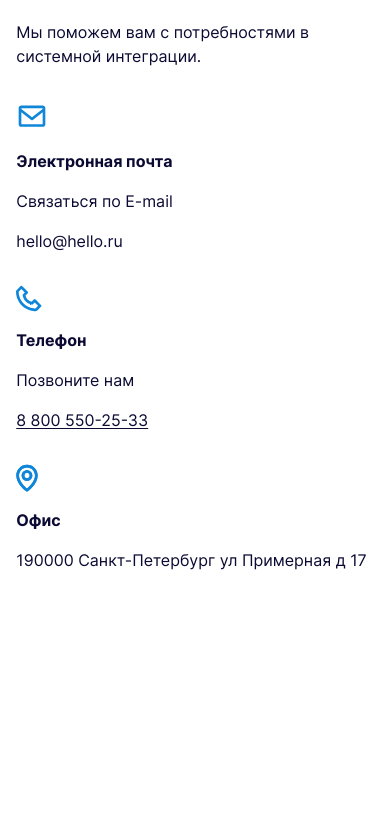
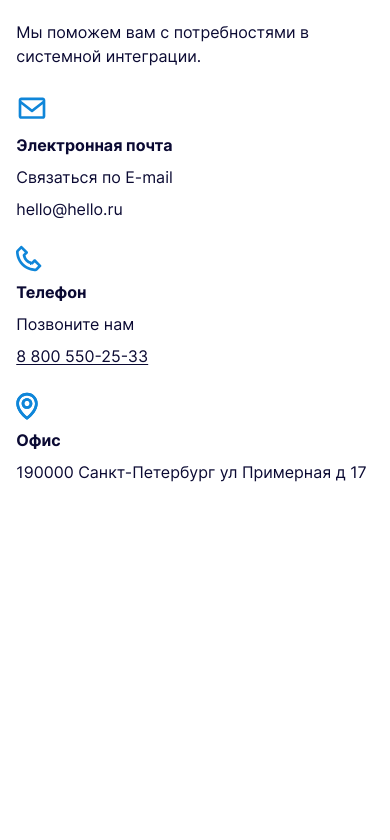
Before and after one commit to VladimirEscolta/GST, a React (Create React App) app: page /about in a window 390 px wide. Shown: the part 4164-5004 px from the top of the page. Built offline with nearby package versions, Linux system fonts and the light colour scheme.

Commit message:
fix MapBlock

```diff
--- a/src/components/Footer/ui/MapBlock.jsx
+++ b/src/components/Footer/ui/MapBlock.jsx
@@ -9,29 +9,29 @@ const MapBlock = () => {
           <p className="text-4xl lg:text-5xl font-bold">Свяжитесь с нами</p>
           <p className="mt-4 lg:mt-6">Мы поможем вам с потребностями в системной интеграции.</p>
         </div>
-        <div className="flex flex-col lg:flex-row mt-8 lg:mt-20">
+        <div className="flex flex-col lg:flex-row mt-6 lg:mt-20">
           <div className="flex flex-col w-full lg:w-[400px]">
             <div className="">
               <EnvelopeIcon/>
-              <p className="font-bold mt-4">Электронная почта</p>
-              <p className="text-base mt-4">Связаться по E-mail</p>
-              <p className="text-base mt-4"><a href="hello@hello.ru">hello@hello.ru</a></p>
+              <p className="font-bold mt-2 lg:mt-4">Электронная почта</p>
+              <p className="text-base mt-2 lg:mt-4">Связаться по E-mail</p>
+              <p className="text-base mt-2 lg:mt-4"><a href="hello@hello.ru">hello@hello.ru</a></p>
             </div>
-            <div className="mt-8">
+            <div className="mt-6 lg:mt-8">
               <PhoneIcon/>
-              <p className="font-bold mt-4">Телефон</p>
-              <p className="text-base mt-4">Позвоните нам</p>
-              <p className="text-base mt-4">
+              <p className="font-bold mt-2 lg:mt-4">Телефон</p>
+              <p className="text-base mt-2 lg:mt-4">Позвоните нам</p>
+              <p className="text-base mt-2 lg:mt-4">
                 <a className="underline underline-offset-2" href="tel:+78005502533"><nobr>8 800 550-25-33</nobr></a>
               </p>
             </div>
-            <div className="mt-8">
+            <div className="mt-6 lg:mt-8">
               <GpsIcon/>
-              <p className="font-bold mt-4">Офис</p>
-              <p className="text-base mt-4">190000 Санкт-Петербург ул Примерная д 17</p>
+              <p className="font-bold mt-2 lg:mt-4">Офис</p>
+              <p className="text-base mt-2 lg:mt-4">190000 Санкт-Петербург ул Примерная д 17</p>
             </div>
           </div>
-          <div className="mt-8 lg:mt-0 flex w-full lg:w-[calc(100%-400px)] h-[335px] lg:h-[500px]">
+          <div className="mt-6 lg:mt-0 flex w-full lg:w-[calc(100%-400px)] h-[335px] lg:h-[500px]">
             <iframe className="rounded-2xl" src="https://yandex.ru/map-widget/v1/?z=12&ol=biz&oid=150708584688"
                     width="100%" height="100%"
                     frameBorder="0">
```
